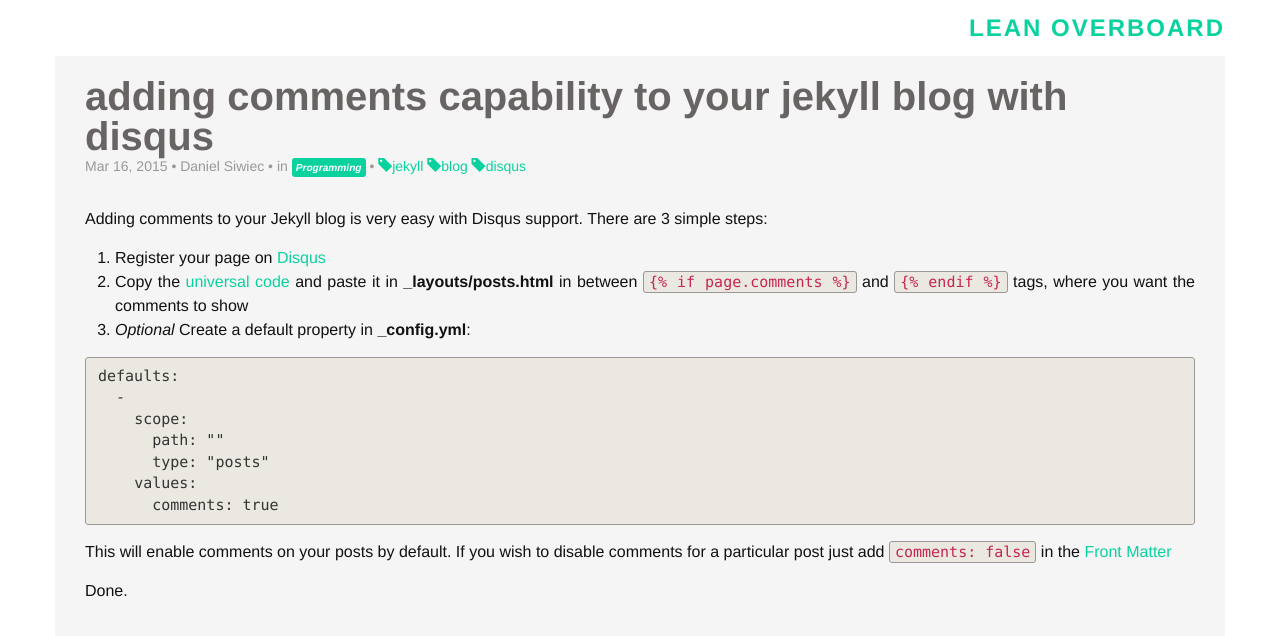
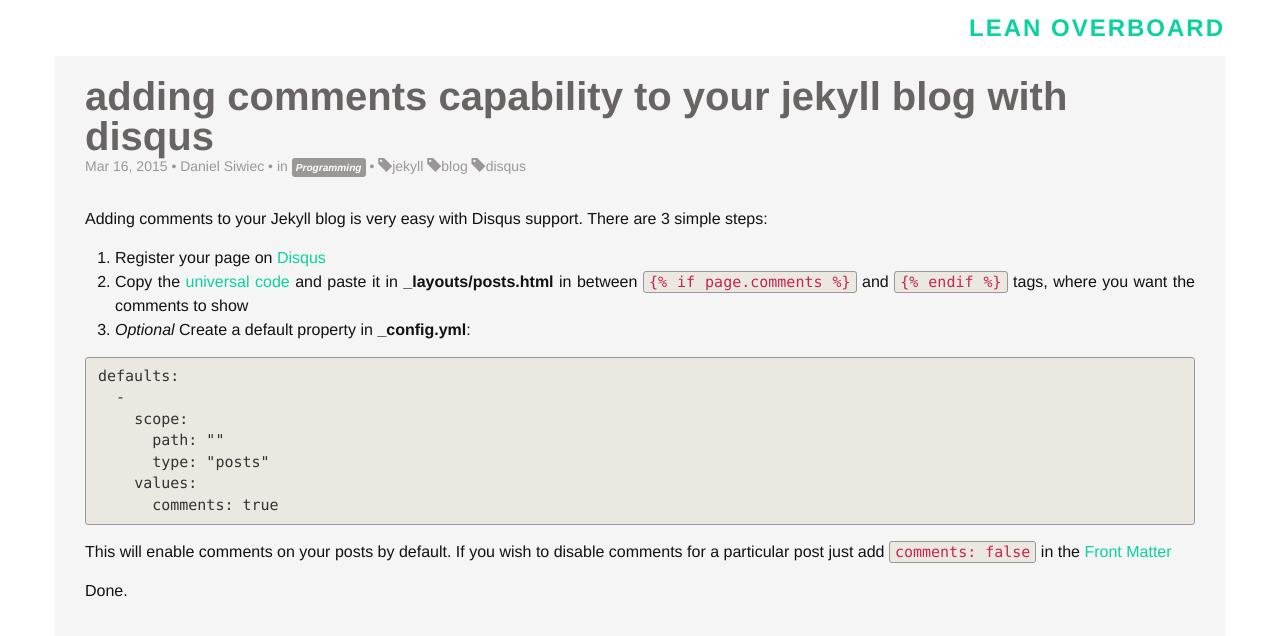
Before and after one commit to danielsiwiec/leanoverboard.com, a Jekyll site: the page built from _posts/2015-03-16-Adding-Comments-to-Jekyll.md, in a window 1280 px wide. Shown: the top 636 px of the page. Built offline with Jekyll 4.4.1, drawn with Linux system fonts in a browser that asks for light colours; nearby versions of some CDN libraries; comment, search, counter and statistics services are not loaded.

Commit message:
Tone down link in post metadata

```diff
--- a/css/main.scss
+++ b/css/main.scss
@@ -48,8 +48,16 @@ $on-laptop:        800px;
   color: $grey-color-medium;
 }
 
-.post-meta {
+.post-meta, .post-meta .tag, .post-meta .tag:visited {
   color: $grey-color-light;
+}
+
+.post-meta .tag:hover {
+  color: $second-text-hover-color;
+}
+
+.post-meta .category, .post-meta .category:visited {
+  background-color: $grey-color-light;
 }
 
 
@@ -70,7 +78,7 @@ ul.tags, ul.categories {
   text-transform: capitalize;
 }
 
-.category:hover {
+.category:hover, .post-meta .category:hover {
   background-color: black;
 }
 
```
